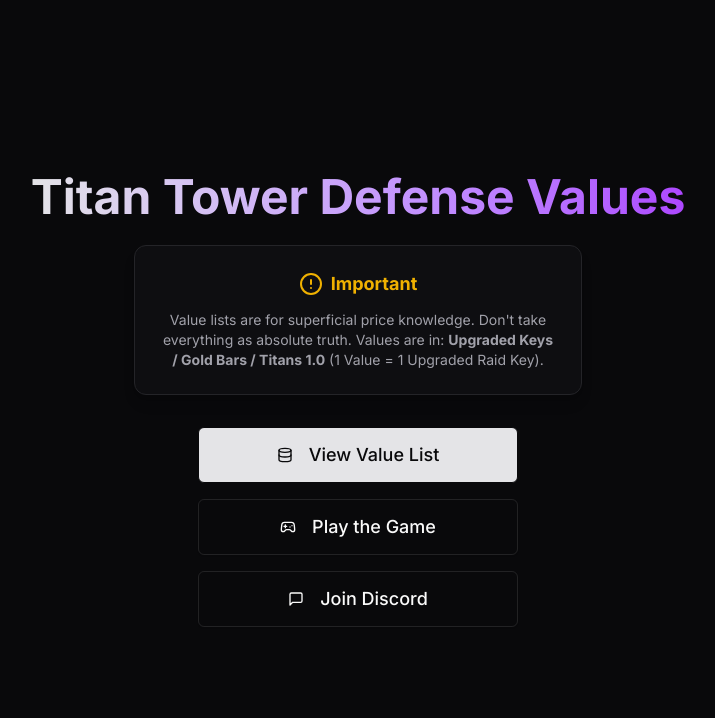
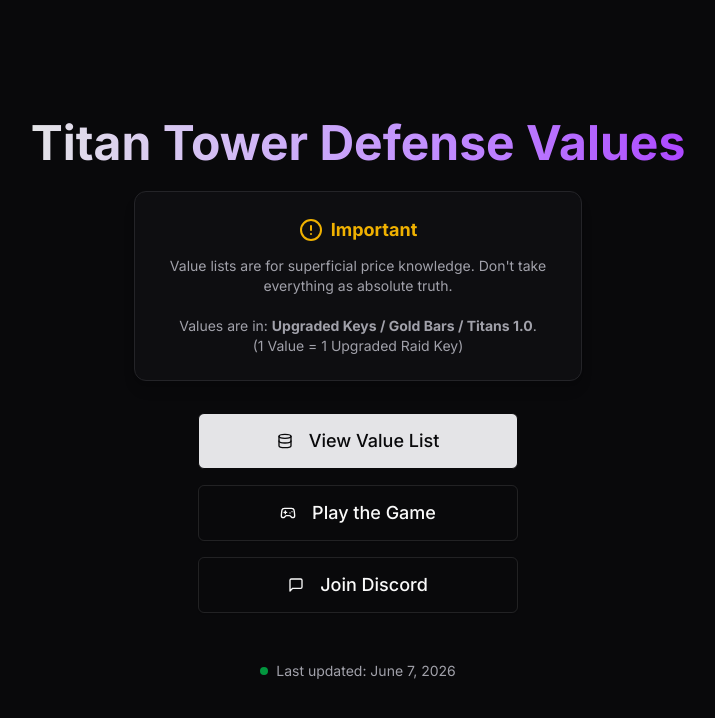
Before and after one commit to detriotvenom/titan-tower-defense-list, a React (Vite) app: page / in a window 1280 px wide. Shown: the top 718 px of the page, without its empty margins (282-997 px from the left). Built offline with nearby package versions, Linux system fonts and the light colour scheme.

Commit message:
Update HomePage.tsx

```diff
--- a/src/pages/HomePage.tsx
+++ b/src/pages/HomePage.tsx
@@ -16,8 +16,9 @@ export default function HomePage() {
           <h2 className="font-bold text-lg">Important</h2>
         </div>
         <p className="text-muted-foreground text-sm">
-          Value lists are for superficial price knowledge. Don't take everything as absolute truth.
-          Values are in: <strong>Upgraded Keys / Gold Bars / Titans 1.0</strong> (1 Value = 1 Upgraded Raid Key).
+          Value lists are for superficial price knowledge. Don't take everything as absolute truth. <br /><br />
+          Values are in: <strong>Upgraded Keys / Gold Bars / Titans 1.0</strong>. <br />
+          (1 Value = 1 Upgraded Raid Key)
         </p>
       </div>
 
@@ -28,17 +29,23 @@ export default function HomePage() {
             <Database className="mr-2" /> View Value List
           </Button>
         </Link>
-        <a href="YOUR_GAME_LINK" target="_blank">
+        <a href="YOUR_GAME_LINK" target="_blank" rel="noreferrer">
           <Button variant="outline" className="w-full text-lg h-14">
             <Gamepad2 className="mr-2" /> Play the Game
           </Button>
         </a>
-        <a href="YOUR_DISCORD_LINK" target="_blank">
+        <a href="YOUR_DISCORD_LINK" target="_blank" rel="noreferrer">
           <Button variant="outline" className="w-full text-lg h-14">
             <MessageSquare className="mr-2" /> Join Discord
           </Button>
         </a>
       </div>
+
+      {/* Last Updated Footer */}
+      <div className="mt-12 flex items-center justify-center gap-2 text-sm text-muted-foreground">
+        <div className="w-2 h-2 rounded-full bg-green-500 animate-pulse" />
+        <span>Last updated: June 7, 2026</span>
+      </div>
     </div>
   );
 }
```
